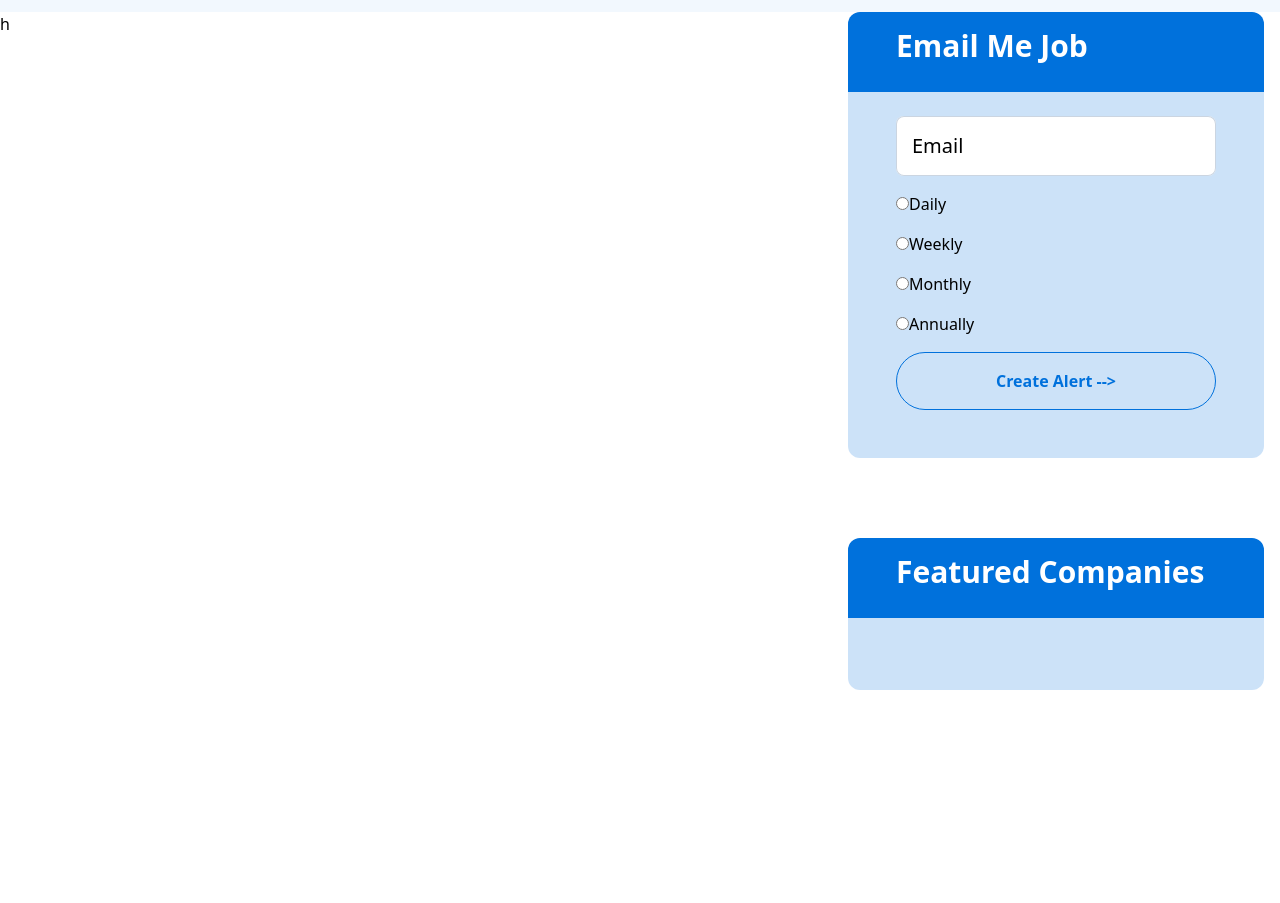
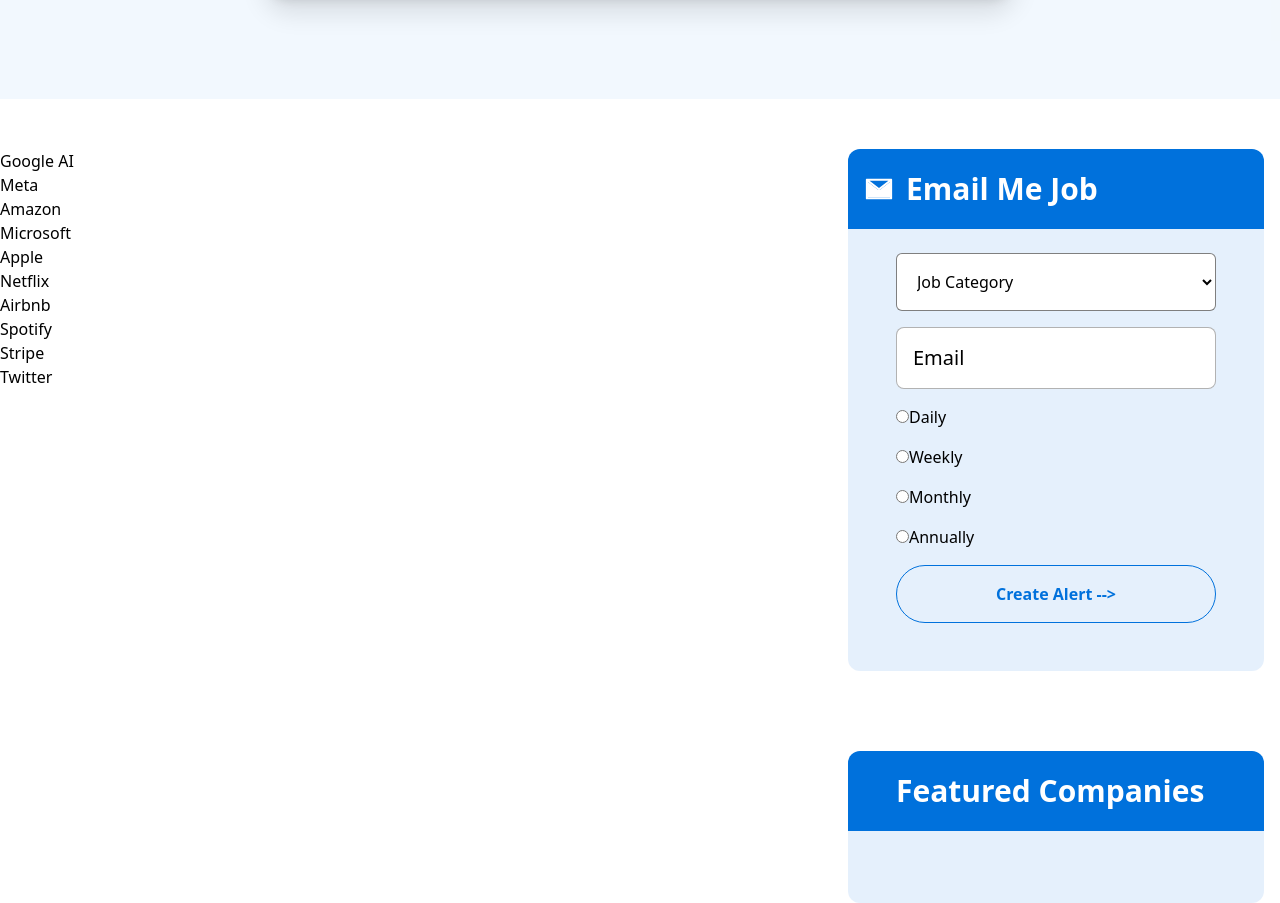
Before and after one commit to estherlardze/job-search-portal, a React (Vite) app: page /jobs in a window 1280 px wide. Shown: the part 468-1371 px from the top of the page. Before the commit the page ends 1158 px from the top, so only its background shows below. Built offline with nearby package versions, Linux system fonts and the light colour scheme.

Commit message:
created jobs data

```diff
--- a/src/Pages/Jobs/Jobs.jsx
+++ b/src/Pages/Jobs/Jobs.jsx
@@ -1,59 +1,41 @@
-import { FindJob, JobsCardOne } from "../../components";
+import { FindJob, JobsCardOne, JobsCardTwo } from "../../components";
+import {Navbar, Footer} from "../../components"
+import { jobs } from ".";
 
 const Jobs = () => {
   return (
     <>
-      <div className="bg-blue/5">
-        <div className="py-20 space-y-20">
-          <h2 className="capitalize sm:text-7xl text-4xl font-semibold ">
+    <Navbar/>
+    <section className="w-[100%] overflow-hidden">
+      <div className="bg-blue/5 px-[5%] pt-[80px] pb-[100px] lg:px-[10%]" >
+        <div className="space-y-14">
+          <h2 className="capitalize md:text-6xl sm:text-5xl text-4xl font-semibold text-center">
             Search Your Demanded Job <br />
             Permanent & Remote
           </h2>
           <FindJob />
         </div>
       </div>
-      <div className="sm:flex">
-        <div className="sm:w-2/3">h</div>
-        <div className="sm:w-1/3 mx-4 space-y-20">
-          <JobsCardOne
-          title="email me job">
-            <div>
-            <input
-              id="email"
-              type="email"
-              placeholder="Email"
-              className=" rounded-lg text-xl py-4 px-4 w-full font-light placeholder-black
-              ring-1 ring-inset ring-slate-300 focus:ring-2 focus:ring-inset focus:ring-blue"
-            />
-            </div>
-            <div>
-              {" "}
-              <input type="radio" name="time" id="t1 " />
-              <label htmlFor="#t1">Daily</label>
-            </div>
-            <div>
-              <input type="radio" name="time" id="t2 " />
-              <label htmlFor="#t2">Weekly</label>
-            </div>
-            <div>
-              <input type="radio" name="time" id="t3 " />
-              <label htmlFor="#t3">Monthly</label>
-            </div>
-            <div>
-              <input type="radio" name="time" id="t4 " />
-              <label htmlFor="#t4">Annually</label>
-            </div>
-            <button className='font-semibold text-blue  border  rounded-full border-blue py-4 px-3 transition-all ease-in-out duration-500 w-full capitalize'>
-          Create Alert --&gt;
-        </button>
-          </JobsCardOne>
 
-          <JobsCardOne
-          title="featured companies">
+  <div className="mt-[50px]">
+    <div className="md:flex">
 
-          </JobsCardOne>
+      <div className="md:w-2/3">
+         {jobs.map((job) => (
+           <div key={job.id}>
+            {job.companyName}
+          </div>
+         ))}
+      </div>
+
+        <div className="md:w-1/3 mx-4 space-y-20">
+          <JobsCardOne/>
+          <JobsCardTwo/>
         </div>
       </div>
+  </div>
+  </section>
+     {/*} <Footer/>*/}
     </>
   );
 };
--- /dev/null
+++ b/src/Pages/Jobs/index.js
@@ -0,0 +1,122 @@
+export const jobs = [
+    { id:1,
+      companyName: "Google AI",
+      position: "Software Engineer",
+      numberOfVacancies: 1,
+      location: "Mountain View, CA",
+      dayPosted: "2 days ago",
+      salaryRange: {
+        min: 120000,
+        max: 150000
+      },
+      fullTimeOrRemote: "Hybrid"
+    },
+    { id:2,
+      companyName: "Meta",
+      position: "Data Scientist",
+      numberOfVacancies: 2,
+      location: "New York, NY",
+      dayPosted: "1 day ago",
+      salaryRange: {
+        min: 130000,
+        max: 160000
+      },
+      fullTimeOrRemote: "Full time"
+    },
+    {  id:3,
+      companyName: "Amazon",
+      position: "Product Manager",
+      numberOfVacancies: 3,
+      location: "Seattle, WA",
+      dayPosted: "3days ago",
+      salaryRange: {
+        min: 140000,
+        max: 170000
+      },
+      fullTimeOrRemote: "Full time"
+    },
+    {  id:4,
+      companyName: "Microsoft",
+      position: "DevOps Engineer",
+      numberOfVacancies: 1,
+      location: "Redmond, WA",
+      dayPosted: "2 days ago",
+      salaryRange: {
+        min: 110000,
+        max: 140000
+      },
+      fullTimeOrRemote: "Full time"
+    },
+    {  id:5,
+      companyName: "Apple",
+      position: "iOS Engineer",
+      numberOfVacancies: 1,
+      location: "Cupertino, CA",
+      dayPosted: "1 week ago",
+      salaryRange: {
+        min: 125000,
+        max: 155000
+      },
+      fullTimeOrRemote: "Full time"
+    },
+    {  id:6,
+      companyName: "Netflix",
+      position: "Backend Engineer",
+      numberOfVacancies: 2,
+      location: "Los Gatos, CA",
+      dayPosted: "3 days ago",
+      salaryRange: {
+        min: 135000,
+        max: 165000
+      },
+      fullTimeOrRemote: "Full time"
+    },
+    { id:7,
+      companyName: "Airbnb",
+      position: "Frontend Engineer",
+      numberOfVacancies: 1,
+      location: "San Francisco, CA",
+      dayPosted: "4 days ago",
+      salaryRange: {
+        min: 120000,
+        max: 150000
+      },
+      fullTimeOrRemote: "Full time"
+    },
+    {  id:8,
+      companyName: "Spotify",
+      position: "Machine Learning Engineer",
+      numberOfVacancies: 2,
+      location: "Stockholm, Sweden",
+      dayPosted: "1 day ago",
+      salaryRange: {
+        min: 130000,
+        max: 160000
+      },
+      fullTimeOrRemote: "Hybrid"
+    },
+    { id:9,
+      companyName: "Stripe",
+      position: "Software Engineer",
+      numberOfVacancies: 3,
+      location: "Dublin, Ireland",
+      dayPosted: "5 days ago",
+      salaryRange: {
+        min: 140000,
+        max: 170000
+      },
+      fullTimeOrRemote: "Full time"
+    },
+    {  id:10,
+      companyName: "Twitter",
+      position: "Site Reliability Engineer",
+      numberOfVacancies: 1,
+      location: "Singapore",
+      dayPosted: "3 days ago",
+      salaryRange: {
+        min: 110000,
+        max: 140000
+      },
+      fullTimeOrRemote: "Full time"
+    }
+]
--- a/src/components/Jobs/FindJob.jsx
+++ b/src/components/Jobs/FindJob.jsx
@@ -15,7 +15,7 @@
 }
   return (
     < >
-      <div className='text-gray font-semibold flex flex-col gap-6 sm:gap-3 sm:flex-row justify-start bg-white  2xl:py-6 mx-2 sm:rounded-full sm:w-fit  shadow-2xl py-4 px-4'>
+      <div className='text-gray font-semibold flex flex-col gap-6 sm:gap-3 sm:flex-row w-full justify-center items-center mx-auto bg-white  2xl:py-6 sm:rounded-full sm:w-fit  shadow-xl py-2 px-4'>
            <div className='flex gap-2 sm:border-r border-slate-300 ml-4  '>
             <CiSearch size={40} className='mt-2'/>
             <input type="text"
@@ -25,7 +25,7 @@
              className='p-2 outline-none border-0 w-full'
              />
            </div>
-           <div className='flex ml-10 mr-8'>
+           <div className='flex '>
              <CiLocationOn size={40} className='mt-2'/>
              <select value={selectedOption} onChange={handleSelectChange} className='outline-none border-0 w-full  ml-4'>
               <option value="">City or Postcode</option>
@@ -34,8 +34,10 @@
               <option value="third">Third Choice</option>
              </select>
            </div>
-           <button className='bg-blue text-white font-semibold px-12 mx-2 py-5 rounded-full hover:bg-black transition-all ease-in-out duration-500'>Find Job</button>
-         </div>
+           <button className='bg-blue text-white font-semibold px-12 mx-2 py-3 rounded-full hover:bg-black transition-all ease-in-out duration-500'>
+            Find Job
+          </button>
+       </div>
     </>
   )
 }
--- a/src/components/Jobs/JobsCardOne.jsx
+++ b/src/components/Jobs/JobsCardOne.jsx
@@ -1,15 +1,63 @@
+import { useState } from "react"
+import {AiTwotoneMail} from 'react-icons/ai'
 
-const JobsCardOne = (props) => {
-  const {img ,title,children} = props
+const JobsCardOne = () => {
+  const [option, setOption] = useState('Job Category')
+
+  const handleSelect = (e) => {
+    setOption(e.target.value)
+   }
+
+
   return (
     <div className="">
-      <div className="bg-blue  flex  rounded-tr-xl rounded-tl-xl sm:h-20  p-4 space-x-3 flex-wrap">
-       {img && <img src={img} alt="picture"/>}
-        <h3 className="capitalize sm:text-3xl font-bold text-white mx-8">{title} </h3>
+      <div className="bg-blue items-center flex rounded-tr-xl rounded-tl-xl sm:h-20  p-4 space-x-3 flex-wrap">
+         <AiTwotoneMail size={30} className="text-white"/>
+        <h3 className="capitalize sm:text-3xl font-bold text-white mx-8">email me job</h3>
       </div>
-      <div className="px-12 py-6 space-y-4 bg-blue/20 rounded-br-xl rounded-bl-xl pb-12 ">
-       {children}
-      </div>
+      <div className="px-12 py-6 space-y-4 bg-blue/10 rounded-br-xl rounded-bl-xl pb-12">
+
+      <select value={option} onChange={handleSelect}
+      className='text-black outline-none bg-transparent border border-black/50 p-4 focus:border-blue rounded-md bg-white w-full'>
+        <option value="job" className='text-black font-semibold'>Job Category</option>
+        <option value="art" className='text-black font-semibold'>Art & Design</option>
+        <option value="health" className='text-black font-semibold'>Health & Fitness</option>
+        <option value="finance" className='text-black font-semibold'>Finance & Business</option>
+        <option value="music" className='text-black font-semibold'>Art & Music</option>
+        <option value="market" className='text-black font-semibold'>Marketing</option>
+        <option value="teaching" className='text-black font-semibold'>Teaching & Study</option>
+        <option value="french" className='text-black font-semibold'>Photography</option>
+        <option value="photography" className='text-black font-semibold'>It Management</option>
+      </select>
+      <div>
+        <input
+          id="email"
+          type="email"
+          placeholder="Email"
+          className=" rounded-lg text-xl py-4 px-4 w-full font-light placeholder-black
+          outline-none border border-black/30 focus:border-blue "
+          />
+         </div>
+       <div>
+        <input type="radio" name="time" id="t1 " />
+        <label htmlFor="#t1">Daily</label>
+        </div>
+        <div>
+          <input type="radio" name="time" id="t2 " />
+          <label htmlFor="#t2">Weekly</label>
+        </div>
+        <div>
+          <input type="radio" name="time" id="t3 " />
+          <label htmlFor="#t3">Monthly</label>
+        </div>
+        <div>
+          <input type="radio" name="time" id="t4 " />
+          <label htmlFor="#t4">Annually</label>
+        </div>
+        <button className='font-semibold text-blue  border  rounded-full border-blue py-4 px-3 transition-all ease-in-out duration-500 w-full capitalize'>
+      Create Alert --&gt;
+    </button>
+    </div>
     </div>
   )
 }
--- a/src/components/Jobs/JobsCardTwo.jsx
+++ b/src/components/Jobs/JobsCardTwo.jsx
@@ -1,8 +1,13 @@
 
 const JobsCardTwo = () => {
+
   return (
-    <div>
-
+    <div className="">
+      <div className="bg-blue items-center flex rounded-tr-xl rounded-tl-xl sm:h-20  p-4 space-x-3 flex-wrap">
+       <h3 className="capitalize sm:text-3xl font-bold text-white mx-8">Featured Companies</h3>
+      </div>
+      <div className="px-12 py-6 space-y-4 bg-blue/10 rounded-br-xl rounded-bl-xl pb-12">
+    </div>
     </div>
   )
 }
```
